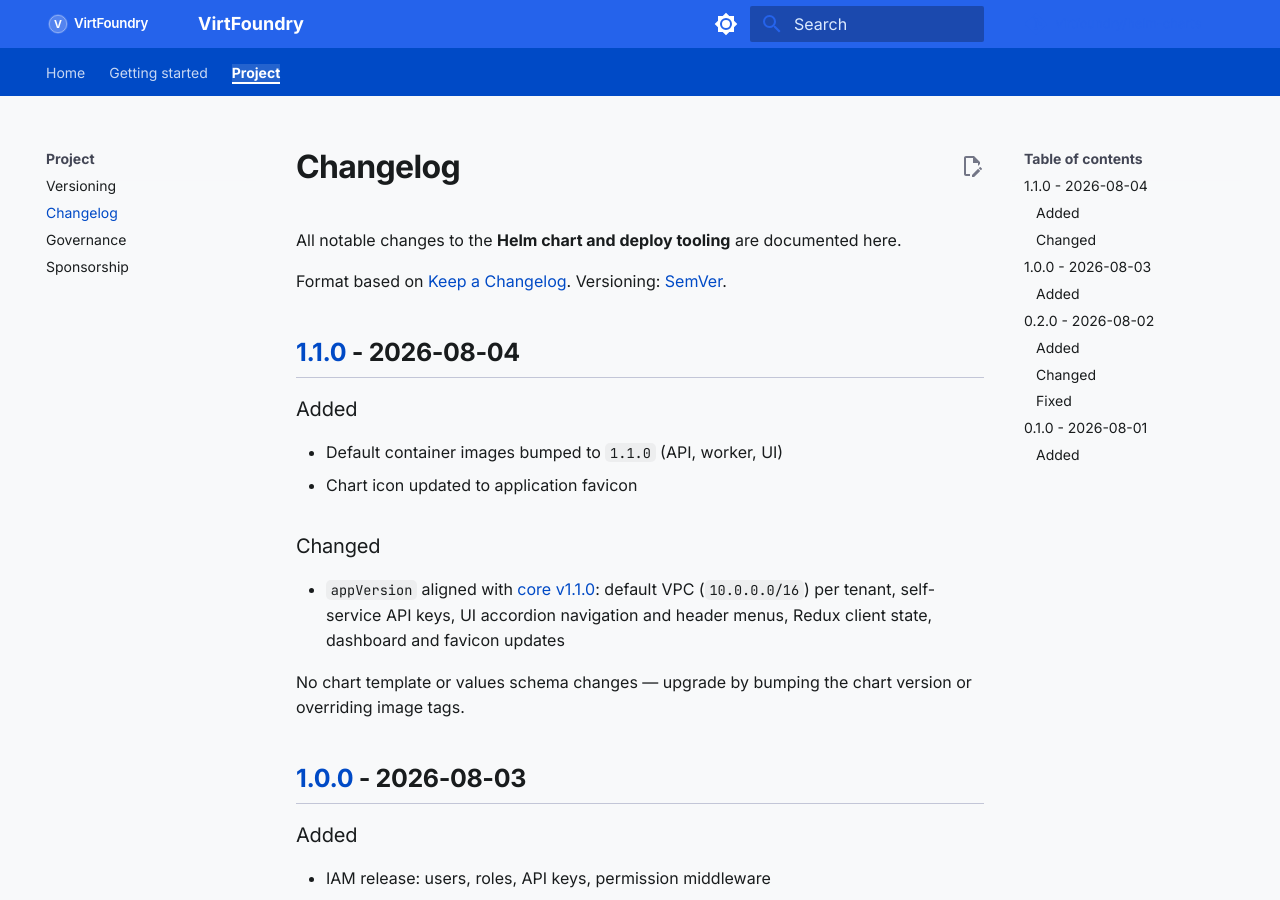
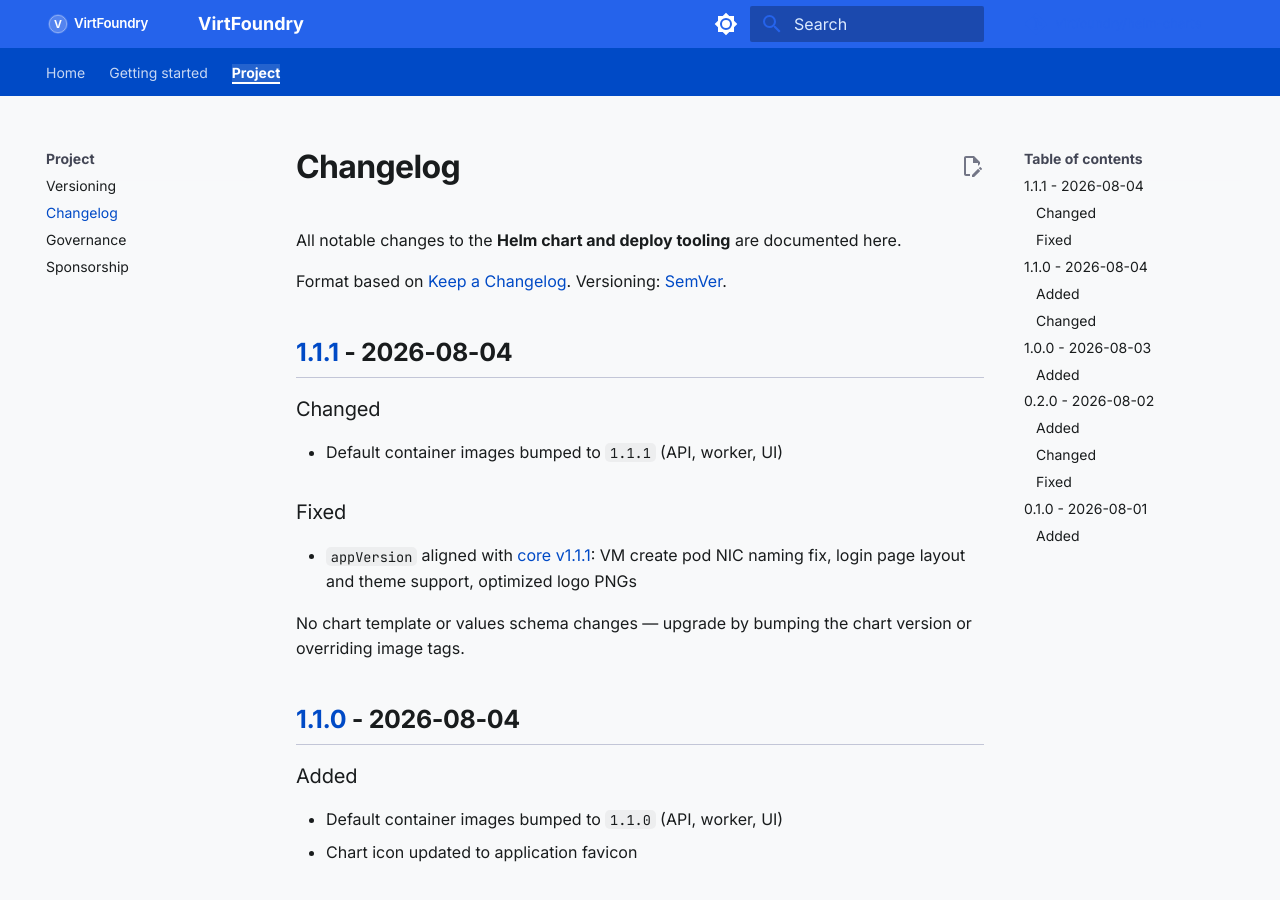
Before and after one commit to virtfoundry/helm-charts, an MkDocs documentation site: the page built from docs/project/changelog.md, in a window 1280 px wide and 900 px high. Built offline with MkDocs 1.6.1 and Material for MkDocs 9.7.7, drawn with Linux system fonts in a browser that asks for light colours; comment, search, counter and statistics services are not loaded.

Commit message:
chore(release): v1.1.1
Bump default images to 1.1.1 and align docs with core patch release.

```diff
--- a/docs/project/changelog.md
+++ b/docs/project/changelog.md
@@ -3,6 +3,18 @@
 All notable changes to the **Helm chart and deploy tooling** are documented here.
 
 Format based on [Keep a Changelog](https://keepachangelog.com/). Versioning: [SemVer](versioning.md).
+
+## [1.1.1] - 2026-08-04
+
+### Changed
+
+- Default container images bumped to `1.1.1` (API, worker, UI)
+
+### Fixed
+
+- `appVersion` aligned with [core v1.1.1](https://github.com/virtfoundry/core/releases/tag/v1.1.1): VM create pod NIC naming fix, login page layout and theme support, optimized logo PNGs
+
+No chart template or values schema changes — upgrade by bumping the chart version or overriding image tags.
 
 ## [1.1.0] - 2026-08-04
 
@@ -53,6 +65,7 @@ No chart template or values schema changes — upgrade by bumping the chart vers
 - GitHub Pages Helm repository via chart-releaser
 - Deploy scripts and setup helpers (KubeVirt, Multus, CDI)
 
+[1.1.1]: https://github.com/virtfoundry/helm-charts/compare/v1.1.0...v1.1.1
 [1.1.0]: https://github.com/virtfoundry/helm-charts/compare/v1.0.0...v1.1.0
 [1.0.0]: https://github.com/virtfoundry/helm-charts/compare/v0.2.0...v1.0.0
 [0.2.0]: https://github.com/virtfoundry/helm-charts/compare/v0.1.0...v0.2.0
```
Also changed, not shown: CHANGELOG.md (+4 -0 lines), README.md (+1 -1 lines), docs/guide/helm-repository.md (+1 -1 lines), docs/guide/installation.md (+2 -2 lines), docs/index.md (+2 -2 lines), 2 other files.
